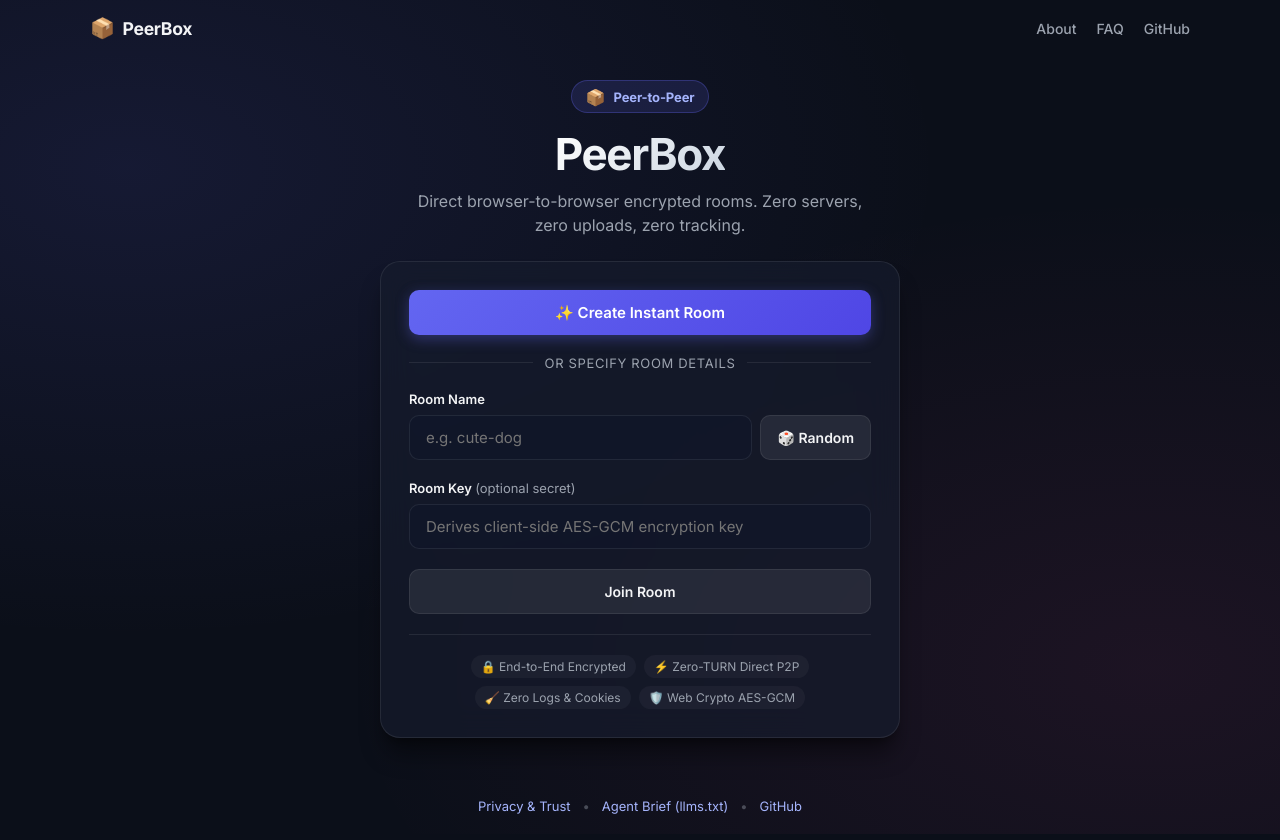
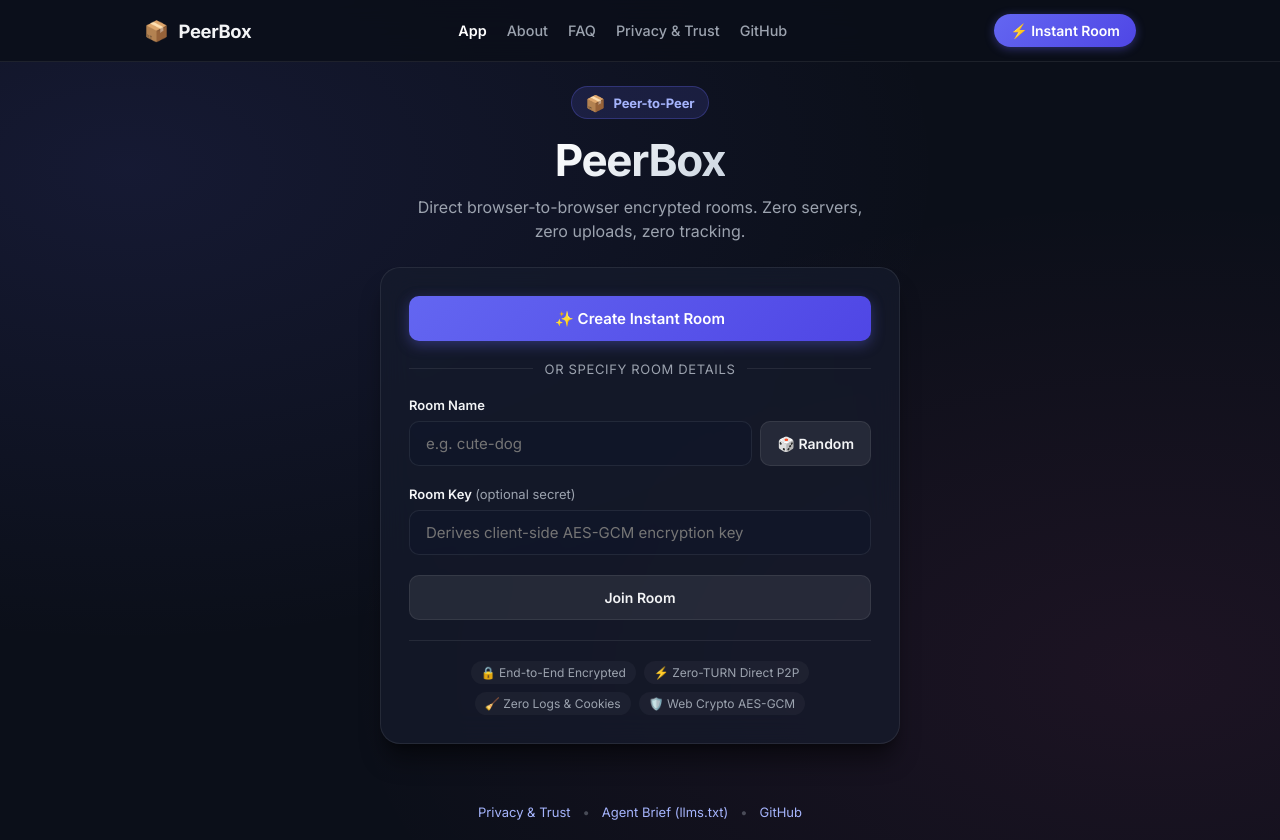
Before and after one commit to ii2d/peer-box, a Svelte app: page / in a window 1280 px wide. Built offline with nearby package versions, Linux system fonts and the light colour scheme.

Commit message:
feat(ui): unify navigation header across portal and static documentation pages

```diff
--- a/about/index.html
+++ b/about/index.html
@@ -72,9 +72,10 @@
           <span>PeerBox</span>
         </a>
         <nav class="docs-nav-links" aria-label="Documentation Navigation">
+          <a href="/" class="docs-nav-link">App</a>
           <a href="/about/" class="docs-nav-link active">About</a>
           <a href="/faq/" class="docs-nav-link">FAQ</a>
-          <a href="/privacy/" class="docs-nav-link">Privacy & Trust</a>
+          <a href="/privacy/" class="docs-nav-link">Privacy &amp; Trust</a>
           <a
             href="https://github.com/ii2d/peer-box"
             target="_blank"
--- a/faq/index.html
+++ b/faq/index.html
@@ -89,9 +89,10 @@
           <span>PeerBox</span>
         </a>
         <nav class="docs-nav-links" aria-label="Documentation Navigation">
+          <a href="/" class="docs-nav-link">App</a>
           <a href="/about/" class="docs-nav-link">About</a>
           <a href="/faq/" class="docs-nav-link active">FAQ</a>
-          <a href="/privacy/" class="docs-nav-link">Privacy & Trust</a>
+          <a href="/privacy/" class="docs-nav-link">Privacy &amp; Trust</a>
           <a
             href="https://github.com/ii2d/peer-box"
             target="_blank"
--- a/index.html
+++ b/index.html
@@ -68,6 +68,7 @@
     <noscript>
       <header>
         <nav aria-label="Quick links">
+          <a href="/">App</a>
           <a href="/about/">About &amp; Architecture</a>
           <a href="/faq/">FAQ</a>
           <a href="/privacy/">Privacy &amp; Trust</a>
--- a/privacy/index.html
+++ b/privacy/index.html
@@ -47,9 +47,10 @@
           <span>PeerBox</span>
         </a>
         <nav class="docs-nav-links" aria-label="Documentation Navigation">
+          <a href="/" class="docs-nav-link">App</a>
           <a href="/about/" class="docs-nav-link">About</a>
           <a href="/faq/" class="docs-nav-link">FAQ</a>
-          <a href="/privacy/" class="docs-nav-link active">Privacy & Trust</a>
+          <a href="/privacy/" class="docs-nav-link active">Privacy &amp; Trust</a>
           <a
             href="https://github.com/ii2d/peer-box"
             target="_blank"
--- a/src/app.css
+++ b/src/app.css
@@ -44,3 +44,121 @@
   display: flex;
   flex-direction: column;
 }
+
+/* Unified Top Header across Portal and Documentation Pages */
+.docs-header {
+  position: sticky;
+  top: 0;
+  z-index: 50;
+  width: 100%;
+  background: rgba(11, 15, 25, 0.85);
+  backdrop-filter: blur(16px);
+  -webkit-backdrop-filter: blur(16px);
+  border-bottom: 1px solid var(--card-border);
+}
+
+.docs-header-inner {
+  max-width: 1040px;
+  margin: 0 auto;
+  padding: 0.875rem 1.5rem;
+  display: flex;
+  align-items: center;
+  justify-content: space-between;
+  gap: 1rem;
+}
+
+.docs-brand {
+  display: flex;
+  align-items: center;
+  gap: 0.625rem;
+  text-decoration: none;
+  color: var(--text-main);
+  font-weight: 700;
+  font-size: 1.15rem;
+  letter-spacing: -0.02em;
+  transition: opacity 0.15s ease;
+}
+
+.docs-brand:hover {
+  opacity: 0.85;
+}
+
+.docs-brand-icon {
+  font-size: 1.25rem;
+}
+
+.docs-nav-links {
+  display: flex;
+  align-items: center;
+  gap: 1.25rem;
+}
+
+.docs-nav-link {
+  color: var(--text-muted);
+  text-decoration: none;
+  font-size: 0.9rem;
+  font-weight: 500;
+  transition: color 0.15s ease;
+}
+
+.docs-nav-link:hover,
+.docs-nav-link.active {
+  color: #ffffff;
+}
+
+.docs-nav-link.active {
+  font-weight: 600;
+}
+
+.docs-cta-btn {
+  display: inline-flex;
+  align-items: center;
+  gap: 0.35rem;
+  padding: 0.5rem 1rem;
+  font-family: inherit;
+  font-size: 0.875rem;
+  font-weight: 600;
+  color: #ffffff;
+  background: linear-gradient(135deg, #6366f1 0%, #4f46e5 100%);
+  border: none;
+  border-radius: 9999px;
+  text-decoration: none;
+  cursor: pointer;
+  box-shadow: 0 2px 10px rgba(99, 102, 241, 0.4);
+  transition: all 0.2s ease;
+  white-space: nowrap;
+}
+
+.docs-cta-btn:hover {
+  background: linear-gradient(135deg, #4f46e5 0%, #4338ca 100%);
+  transform: translateY(-1px);
+  box-shadow: 0 4px 14px rgba(99, 102, 241, 0.5);
+}
+
+@media (max-width: 768px) {
+  .docs-header-inner {
+    padding: 0.75rem 1rem;
+    gap: 0.5rem;
+  }
+  .docs-nav-links {
+    gap: 0.85rem;
+  }
+  .docs-nav-link {
+    font-size: 0.8125rem;
+  }
+}
+
+@media (max-width: 640px) {
+  .docs-cta-btn {
+    display: none;
+  }
+}
+
+@media (max-width: 480px) {
+  .docs-nav-links {
+    gap: 0.65rem;
+  }
+  .docs-nav-link:last-child {
+    display: none;
+  }
+}
--- a/src/lib/portal/PortalView.svelte
+++ b/src/lib/portal/PortalView.svelte
@@ -24,25 +24,35 @@
 </script>
 
 <div class="portal-wrapper">
-  <!-- Minimal Top Navigation Bar -->
-  <header class="portal-nav">
-    <div class="portal-nav-inner">
-      <a href="/" class="nav-brand">
-        <span class="nav-brand-icon">📦</span>
-        <span class="nav-brand-text">PeerBox</span>
+  <!-- Unified Top Navigation Bar -->
+  <header class="docs-header">
+    <div class="docs-header-inner">
+      <a href="/" class="docs-brand">
+        <span class="docs-brand-icon">📦</span>
+        <span>PeerBox</span>
       </a>
-      <nav class="nav-links" aria-label="Portal Navigation">
-        <a href="/about/" class="nav-link">About</a>
-        <a href="/faq/" class="nav-link">FAQ</a>
+      <nav class="docs-nav-links" aria-label="Main Navigation">
+        <a href="/" class="docs-nav-link active">App</a>
+        <a href="/about/" class="docs-nav-link">About</a>
+        <a href="/faq/" class="docs-nav-link">FAQ</a>
+        <a href="/privacy/" class="docs-nav-link">Privacy &amp; Trust</a>
         <a
           href="https://github.com/ii2d/peer-box"
           target="_blank"
           rel="noreferrer"
-          class="nav-link"
+          class="docs-nav-link"
         >
           GitHub
         </a>
       </nav>
+      <button
+        type="button"
+        class="docs-cta-btn"
+        data-testid="header-instant-btn"
+        onclick={onCreateInstant}
+      >
+        ⚡ Instant Room
+      </button>
     </div>
   </header>
 
@@ -162,59 +172,6 @@
     display: flex;
     flex-direction: column;
     justify-content: space-between;
-  }
-
-  /* Minimal Top Navigation */
-  .portal-nav {
-    width: 100%;
-    padding: 1rem 1.5rem;
-    z-index: 10;
-  }
-
-  .portal-nav-inner {
-    max-width: 1100px;
-    margin: 0 auto;
-    display: flex;
-    align-items: center;
-    justify-content: space-between;
-  }
-
-  .nav-brand {
-    display: flex;
-    align-items: center;
-    gap: 0.5rem;
-    text-decoration: none;
-    color: var(--text-main);
-    font-weight: 700;
-    font-size: 1.1rem;
-    letter-spacing: -0.02em;
-    transition: opacity 0.15s ease;
-  }
-
-  .nav-brand:hover {
-    opacity: 0.85;
-  }
-
-  .nav-brand-icon {
-    font-size: 1.25rem;
-  }
-
-  .nav-links {
-    display: flex;
-    align-items: center;
-    gap: 1.25rem;
-  }
-
-  .nav-link {
-    color: var(--text-muted);
-    text-decoration: none;
-    font-size: 0.875rem;
-    font-weight: 500;
-    transition: color 0.15s ease;
-  }
-
-  .nav-link:hover {
-    color: #ffffff;
   }
 
   /* Centered Main Stage */
```
Also changed, not shown: src/docs.css (+0 -92 lines), 2 other files (tests, documents, lock files or other folders).
